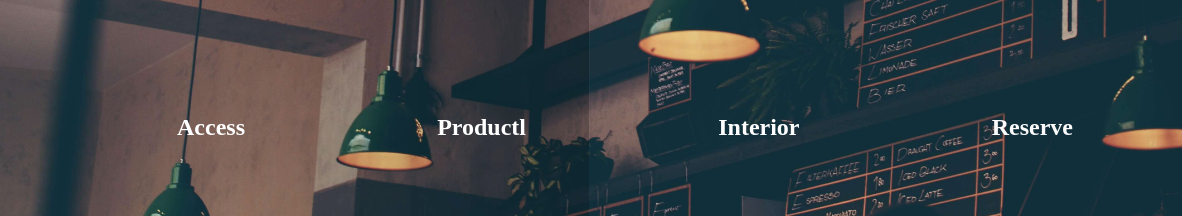
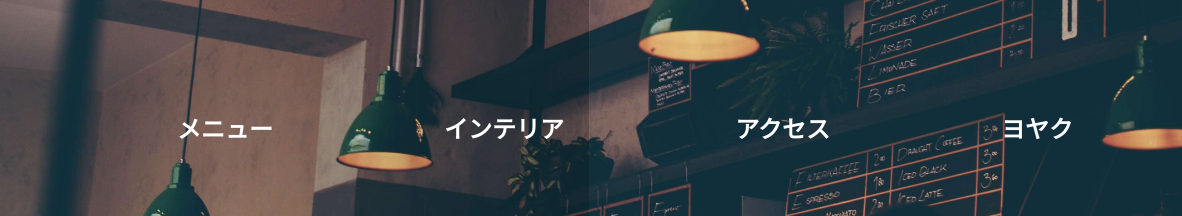
Before and after one commit to Yuki-Kona/1st, a plain HTML site: page index.html in a window 1280 px wide. Shown: the part 584-800 px from the top of the page, 0-1182 px from the left. Drawn offline with Linux system fonts and the light colour scheme; a web font is replaced by a local one.

Commit message:
last-Fix
見た目の変更

```diff
--- a/index.html
+++ b/index.html
@@ -15,10 +15,10 @@
         <!--したのナビ-->
     <nav>
         <div class="navall">
-            <div class="nav"><a href=""><label for="access-btn">Access</label></a></div>
-            <div class="nav"><a href=""><label for="product-input">Productl</a></div>
-            <div class="nav"><a href=""><label for="interior-btn">Interior</label></a></div>
-            <div class="nav"><a href=""><label for="reserve-btn">Reserve</label></a></div>
+            <div class="nav"><a href=""><label class="btn-label" for="product-input">メニュー</label></a></div>
+            <div class="nav"><a href=""><label for="interior-btn">インテリア</label></a></div>
+            <div class="nav"><a href=""><label for="access-btn">アクセス</label></a></div>
+            <div class="nav"><a href=""><label for="reserve-btn">ヨヤク</label></a></div>
         </div>
         <footer>
             <div class="copy">
@@ -35,14 +35,14 @@
         </footer>
     </nav>
     <div class="nav-mobail">
-        <label for="nav-btn" class="mobail-label">Menu</label>
+        <label for="nav-btn" class="mobail-label">メニュー</label>
         <div class="nav-mobail-all">
             <input type="checkbox" id="nav-btn" name="nav-btn" class="start-up">
             <label for="nav-btn" class="back-return mobail-return"></label>
-            <div class="mobail"><label for="access-btn">Access</label></div>
-            <div class="mobail"><label for="product-input">Productl</label></div>
-            <div class="mobail"><label for="interior-btn">Interior</label></div>
-            <div class="mobail"><label for="reserve-btn">Reserve</label></div>
+            <div class="mobail"><label for="product-input">メニュー</label></div>
+            <div class="mobail"><label for="interior-btn">インテリア</label></div>
+            <div class="mobail"><label for="access-btn">アクセス</label></div>
+            <div class="mobail"><label for="reserve-btn">ヨヤク</label></div>
         </div>
     </div>
     <!--アクセス-->
@@ -61,10 +61,14 @@
                     <div class="detail">
                         <h1 class="ferry-icon">Ferry</h1>
                         <div class="root">
-                            <p class="root-contns ferry">東京-底土/東京 - 阿古間</p>
-                            <p class="root-contns ferry">東京 - 底土/阿古 - 御蔵島間</p>
-                            <p class="root-contns ferry">御蔵島 - 底土/東京 - 底土間</p>
-                            <p class="root-contns ferry">底土 - 青ヶ島間</p>
+                            <input type="checkbox" name="root-btn" id="root-btn" class="root-btn-in">
+                            <label for="root-btn" class="root-label">日の出桟橋～青ケ島 <span>▼</span>詳細</label>
+                            <ol class="root-all">
+                                <li class="root-rist">日の出桟橋フェリー乗り場～三宅島</li>
+                                <li class="root-rist">三宅島～御蔵島</li>
+                                <li class="root-rist">御蔵島～八丈島</li>
+                                <li class="root-rist">八丈島～青ケ島(三方港)</li>
+                            </ol>
                         </div>
                         <h1 class="walking-icon">Walking</h1>
                         <div class="root">
```
